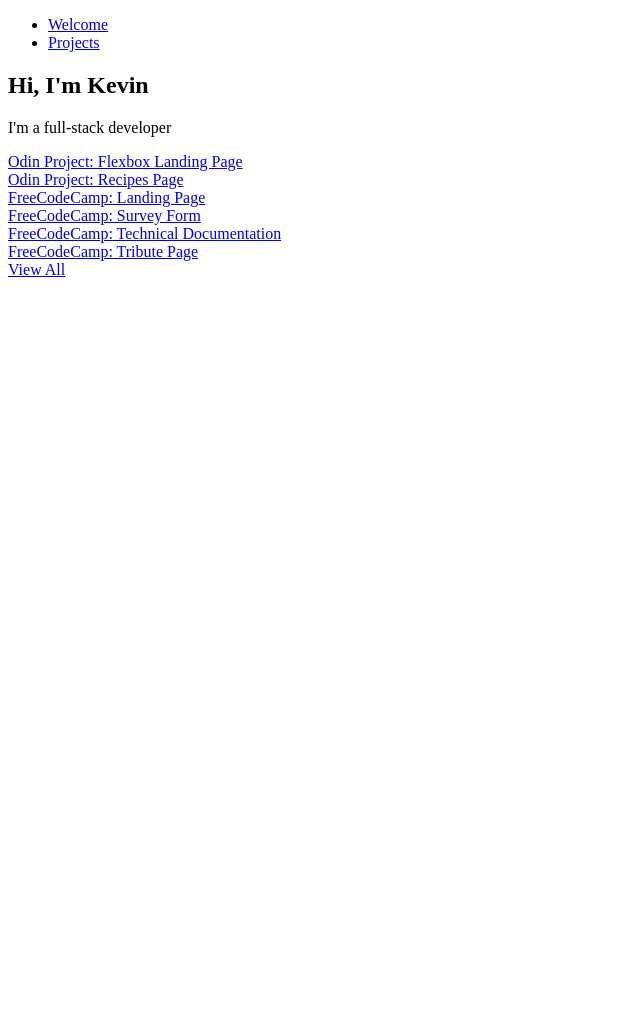
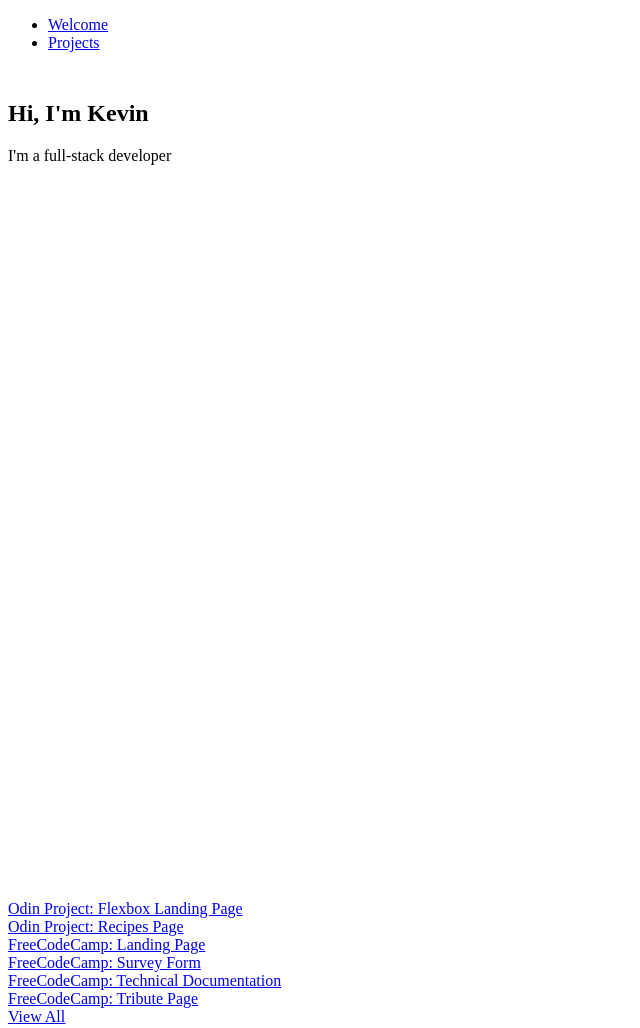
Before and after one commit to kevintsander/freecodecamp-respwebdev-portfolio, a plain HTML site: page index.html in a window 1280 px wide. Shown: the whole page, without its empty margins (0-640 px from the left). Before the commit the page ends 800 px from the top, so only its background shows below. Drawn offline with Linux system fonts and the light colour scheme.

Commit message:
added minimum styling to pass FCC Tests

```diff
--- a/index.html
+++ b/index.html
@@ -5,6 +5,7 @@
     <meta http-equiv="X-UA-Compatible" content="IE=edge">
     <meta name="viewport" content="width=device-width, initial-scale=1.0">
     <title>KEVIN SANDER Full Stack Developer Portfolio</title>
+    <link rel="stylesheet" href="style/style.css">
 </head>
 <body>
 
@@ -22,17 +23,27 @@
 
     <section id="projects">
         <div class="project-tile">
-
             <a href="https://github.com/kevintsander/odin-flexbox-landingpage">Odin Project: Flexbox Landing Page</a>
         </div>
-        <div class="project-tile"><a href="https://github.com/kevintsander/odin-recipes">Odin Project: Recipes Page</a></div>
-        <div class="project-tile"><a href="https://github.com/kevintsander/freecodecamp-respwebdev-landingpage">FreeCodeCamp: Landing Page</a></div>
-        <div class="project-tile"><a href="https://github.com/kevintsander/freecodecamp-respwebdev-surveyform">FreeCodeCamp: Survey Form</a></div>
-        <div class="project-tile"><a href="https://github.com/kevintsander/freecodecamp-respwebdev-techdoc">FreeCodeCamp: Technical Documentation</a></div>
-        <div class="project-tile"><a href="https://github.com/kevintsander/freecodecamp-respwebdev-tributepage">FreeCodeCamp: Tribute Page</a></div>
+        <div class="project-tile">
+            <a href="https://github.com/kevintsander/odin-recipes">Odin Project: Recipes Page</a>
+        </div>
+        <div class="project-tile">
+            <a href="https://github.com/kevintsander/freecodecamp-respwebdev-landingpage">FreeCodeCamp: Landing Page</a>
+        </div>
+        <div class="project-tile">
+            <a href="https://github.com/kevintsander/freecodecamp-respwebdev-surveyform">FreeCodeCamp: Survey Form</a>
+        </div>
+        <div class="project-tile">
+            <a href="https://github.com/kevintsander/freecodecamp-respwebdev-techdoc">FreeCodeCamp: Technical Documentation</a>
+        </div>
+        <div class="project-tile">
+            <a href="https://github.com/kevintsander/freecodecamp-respwebdev-tributepage">FreeCodeCamp: Tribute Page</a>
+        </div>
 
-        <a id="profile-link" href="https://github.com/kevintsander">View All</a>
+        <a id="profile-link" target="_blank" href="https://github.com/kevintsander">View All</a>
     </section>
 
+    <script src="https://cdn.freecodecamp.org/testable-projects-fcc/v1/bundle.js"></script>
 </body>
 </html>
--- a/style/style.css
+++ b/style/style.css
@@ -0,0 +1,18 @@
+:root {
+    --nav-height: 100px;
+}
+
+#navbar {
+    position: fixed;
+    top: 0;
+    height: var(--nav-height);
+}
+
+#welcome-section {
+    height: 100vh;
+    margin-top: var(--nav-height);
+}
+
+@media (max-width: 300px) {
+
+}
```
